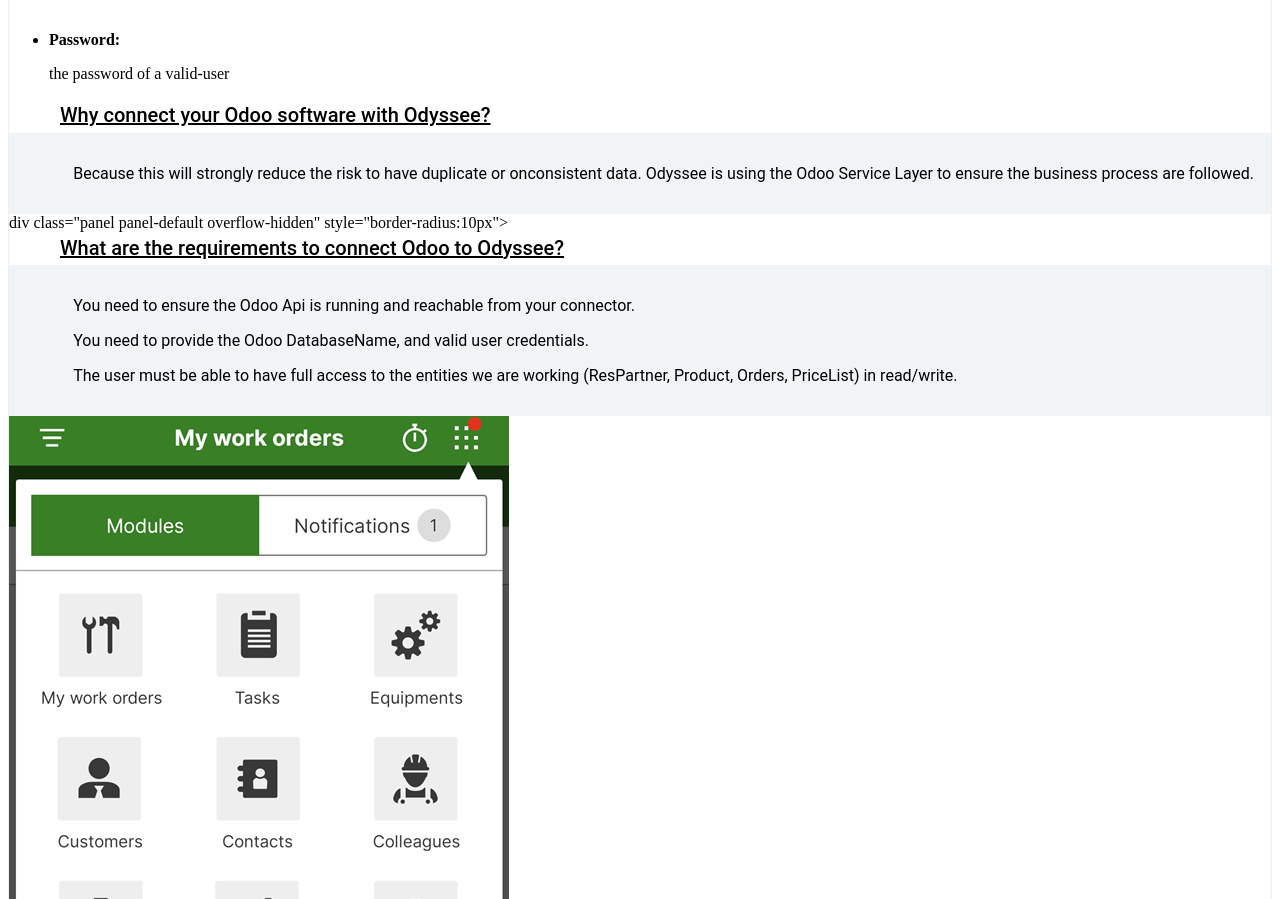
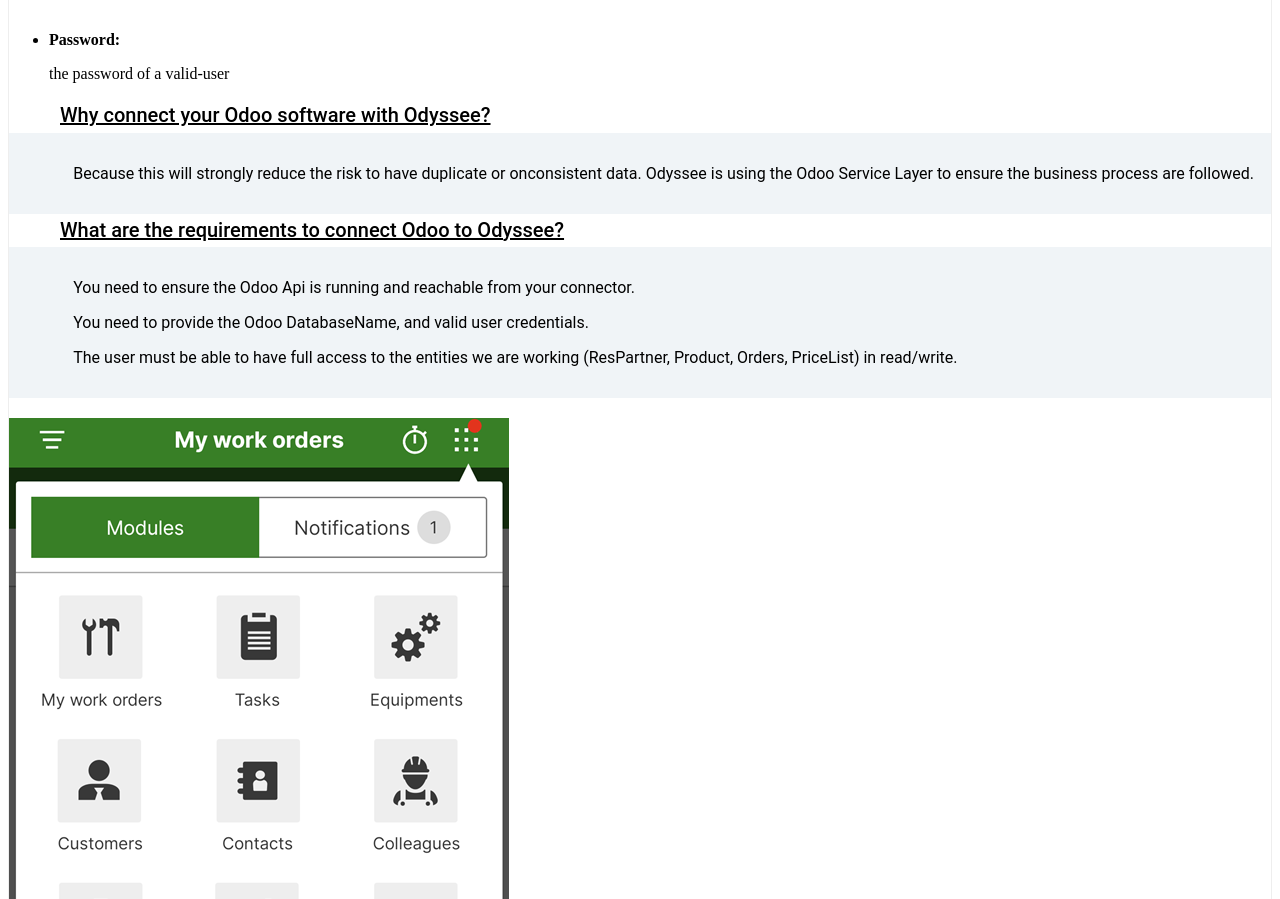
Before and after one commit to pbcuongk27/odyssee-field-service-odoo-connector, a plain HTML site: page odyssee-field-service-odoo-connector/static/description/index.html in a window 1280 px wide. Shown: the part 2148-3047 px from the top of the page. Drawn offline with Linux system fonts and the light colour scheme.

Commit message:
ASG-1903 Odoo Marketplace: Presentation (update)

```diff
--- a/odyssee-field-service-odoo-connector/static/description/index.html
+++ b/odyssee-field-service-odoo-connector/static/description/index.html
@@ -141,11 +141,13 @@
                                         </p>
                                      </div>
                                 </div>
+                            </div>
 
-                                div class="panel panel-default overflow-hidden" style="border-radius:10px">
+                            <div class="panel-group" style="margin-bottom:20px">
+                                <div class="panel panel-default overflow-hidden" style="border-radius:10px">
                                     <div class="panel-heading mt0" style="border:1px solid transparent !important">
                                         <h4 class="panel-title  p-2" style="margin:0">
-                                            <a class="collapsed" style="color:#000; font-size:20px; font-weight:500; font-family:Roboto; padding:15px 15px 15px 50px; line-height:158%" data-toggle="collapse" href="#faq1" aria-expanded="false">
+                                            <a class="collapsed" style="color:#000; font-size:20px; font-weight:500; font-family:Roboto; padding:15px 15px 15px 50px; line-height:158%" data-toggle="collapse" href="#faq2" aria-expanded="false">
                                                 <span class="panelcontent">
                                                     What are the requirements to connect Odoo to Odyssee?
                                                 </span>
@@ -153,7 +155,7 @@
                                         </h4>
                                     </div>
                                 </div>
-                                <div id="faq1" class="panel-collapse collapse" style="background-color: rgb(240, 244, 247); padding: 15px;">
+                                <div id="faq2" class="panel-collapse collapse" style="background-color: rgb(240, 244, 247); padding: 15px;">
                                     <div>
                                         <p class="mb0" style="height:auto; padding-left:2%; margin-left:2%; font-family:Roboto">
                                             You need to ensure the Odoo Api is running and reachable from your connector.
@@ -167,6 +169,8 @@
                                      </div>
                                 </div>
                             </div>
+
+
                         </div>
 
                         <!-- <div class="container">
```
